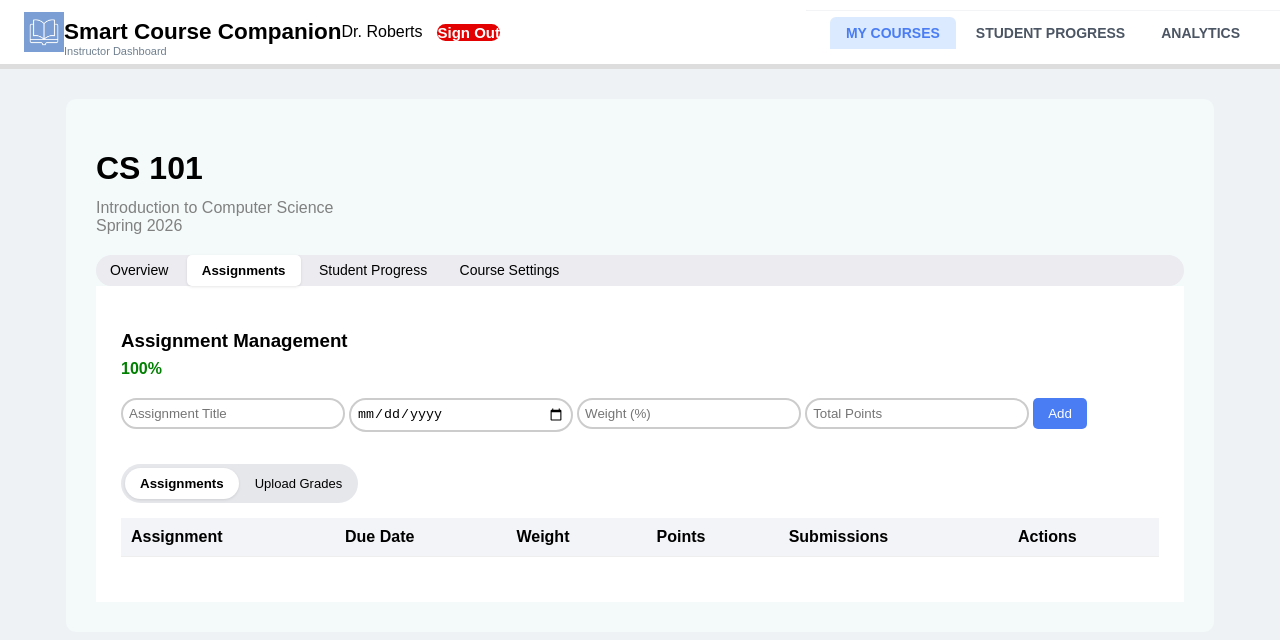
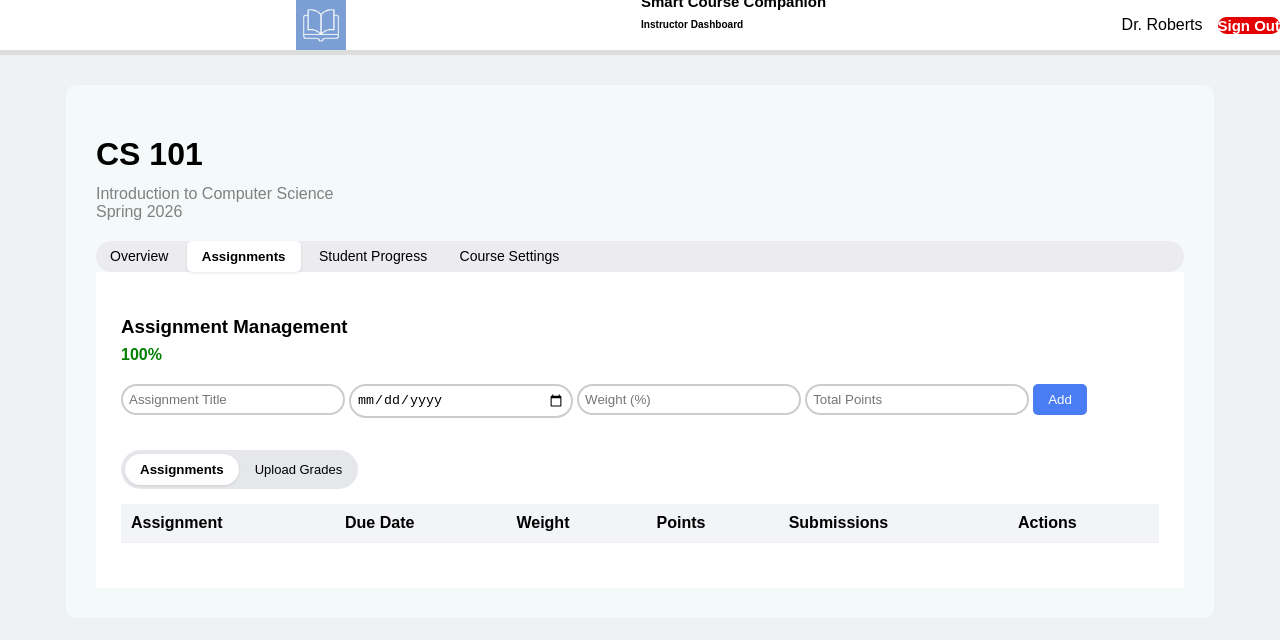
Before and after one commit to coflyd/Smart-Course-Companion-CMMT, a plain HTML site: page HTML/instructorAssignments.html in a window 1280 px wide. Drawn offline with Linux system fonts and the light colour scheme.

Commit message:
Update instructorAssignments.html
fix path

```diff
--- a/HTML/instructorAssignments.html
+++ b/HTML/instructorAssignments.html
@@ -12,23 +12,15 @@
 
     <!----- Header ----->
     <header class="header">
-        <div class="header-inner">
-            <div class="left-section">
-                <img src="../data/image_1.png" alt="Book logo" class="logo" width="40">
-                <div class="Instructor-dashboard"><h2>Smart Course Companion</h2>
-                    <span class="inst-label">Instructor Dashboard</span>
-                </div>
+        <div class="left-section"></div>
+            <div><img src="../data/image_1.png" alt="Book logo" class="logo" width="50"></div>
+            <div class="Instructor-dashboard">Smart Course Companion <h6>Instructor Dashboard</h6></div>
         </div>
         <div class="right-section">
              <div class="user">Dr. Roberts</div>
              <div class="sign-out">Sign Out</div>
         </div>
     </div>
-        <nav class="inst-nav">
-            <a href="../HTML/instructorAssignments.html" class="inst-nav-link active">MY COURSES</a>
-            <a href="../HTML/instructorAssignments.html" class="inst-nav-link">STUDENT PROGRESS</a>
-            <a href="../HTML/instructorAssignments.html" class="inst-nav-link">ANALYTICS</a>
-        </nav>
     </header>
 
     <!----- Per class Container ----->
@@ -42,10 +34,10 @@
 
         <!--Navigation Tabs -->
         <div class="Course-tabs">
-            <button class="tab">Overview</button>
+            <button class="tab" onclick="window.location.href='../HTML/CourseOverview-templateA.html'">Overview</button>
             <button class="tab-active">Assignments</button>
-            <button class="tab">Student Progress</button>
-            <button class="tab">Course Settings</button>
+            <button class="tab" onclick="window.location.href='../HTML/CourseOverview-templateA.html'">Student Progress</button>
+            <button class="tab" onclick="window.location.href='../HTML/courseSettings.html'">Course Settings</button>
         </div>
 
         <!-- Assignment Section -->
```
Lines whose indentation alone changed are shown as unchanged.
